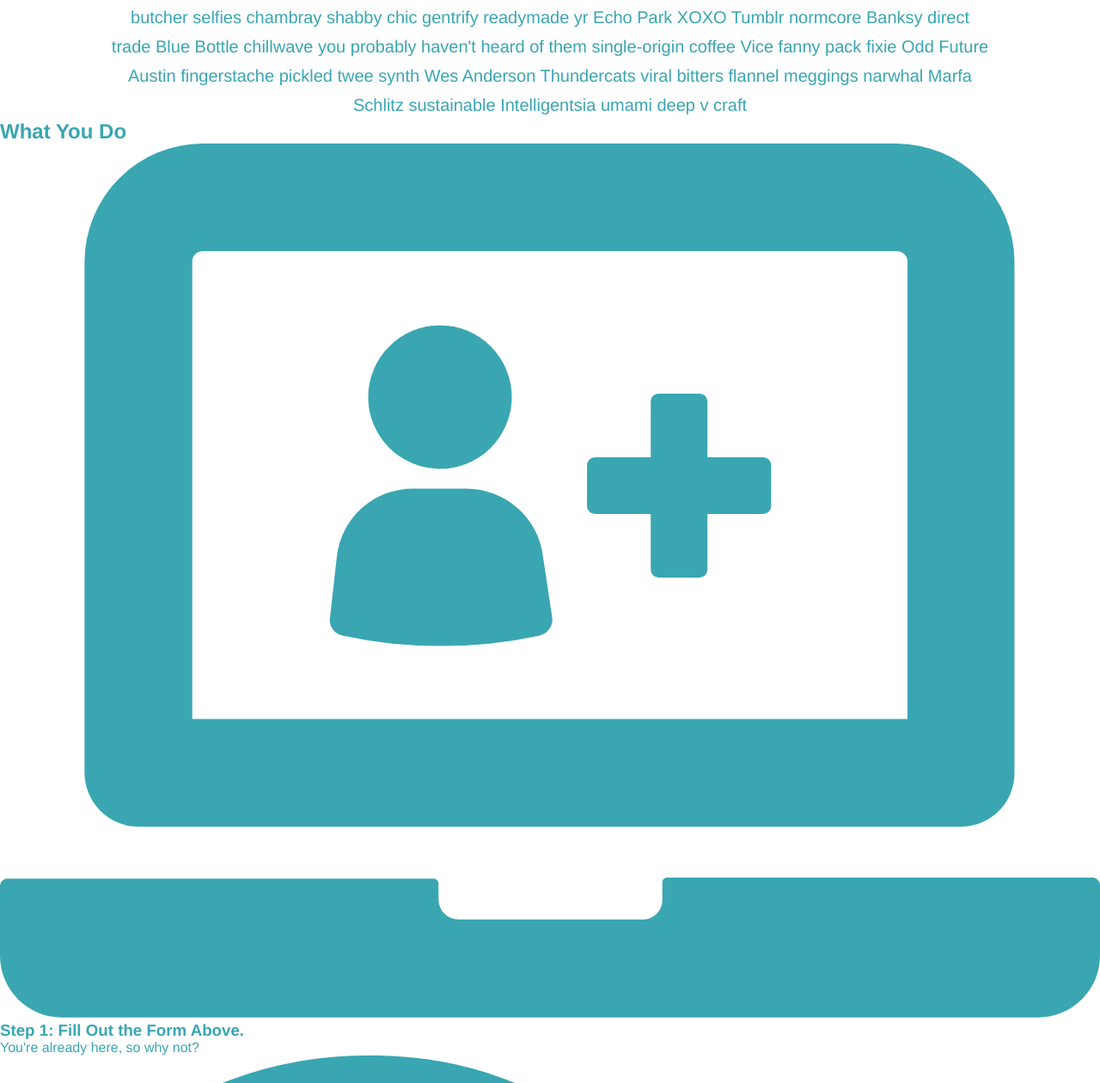
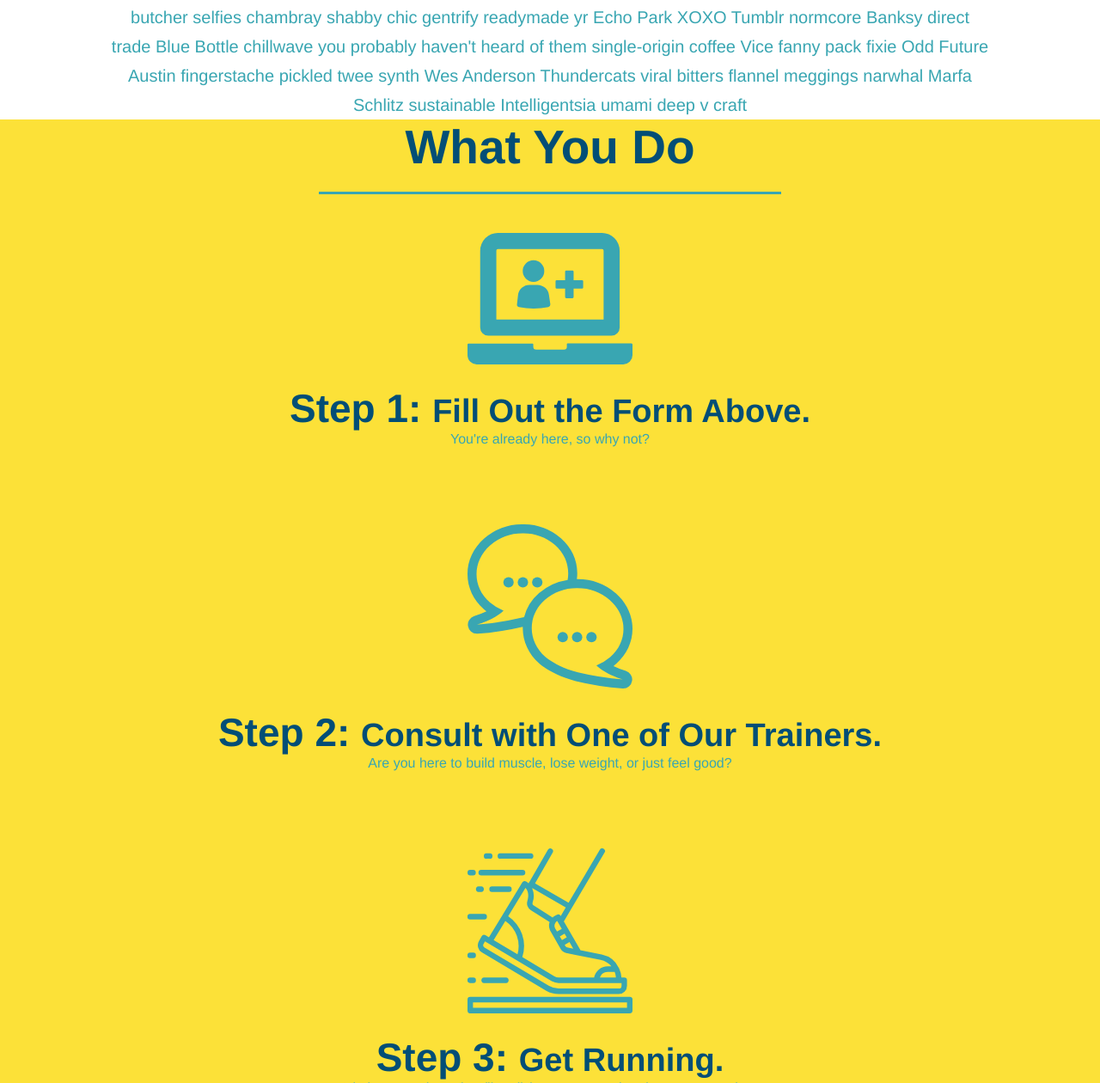
Before and after one commit to ajbf92/run-buddy, a plain HTML site: page index.html in a window 1280 px wide. Shown: the part 801-2061 px from the top of the page at 86% size. Drawn offline with Linux system fonts and the light colour scheme.

Commit message:
complete styling what you do section

```diff
--- a/assets/css/style.css
+++ b/assets/css/style.css
@@ -106,15 +106,7 @@ body {
 .intro {
     text-align: center;
 }
-.intro h2 {
-    display: inline-block;
-    font-size: 55px;
-    color: #024e76;
-    margin-bottom: 35px;
-    padding: 0 100px 20px 100px;
-    border-bottom: 3px solid;
-    border-color: #fce138;
-}
+
 .intro p {
     line-height: 1.7;
     color: #39a6b2;
@@ -122,3 +114,43 @@ body {
     font-size: 20px;
     margin: 0 auto;
 }
+.steps {
+    text-align: center;
+    background: #fce138;
+}
+
+.section-title {
+    font-size: 55px;
+    color: #024e76;
+    margin-bottom: 35px;
+    padding: 0 100px 20px 100px;
+    display: inline-block;
+    border-bottom: 3px solid;
+  }
+
+  .primary-border {
+    border-color: #fce138;
+  }
+
+  .secondary-border {
+    border-color: #39a6b2;
+  }
+.steps div {
+    margin-bottom: 80px;
+}
+.steps img {
+    width: 15%;
+    margin: 10px 0;
+}
+.steps h3 {
+    color: #024e76;
+    font-size: 46px;
+    margin-top: 10px;
+}
+.steps p {
+    color: #39a6b2
+    font-size: 23px;
+}
+.steps span {
+    font-size: 38px;
+}
--- a/index.html
+++ b/index.html
@@ -70,36 +70,36 @@
 
 <!-- "what we do" section -->
   <section id="what-we-do" class="intro">
-    <h2>What We Do</h2>
+    <h2 class="section-title primary-border">What We Do</h2>
     <p>
       butcher selfies chambray shabby chic gentrify readymade yr Echo Park XOXO Tumblr normcore Banksy direct trade Blue Bottle chillwave you probably haven't heard of them single-origin coffee Vice fanny pack fixie Odd Future Austin fingerstache pickled twee synth Wes Anderson Thundercats viral bitters flannel meggings narwhal Marfa Schlitz sustainable Intelligentsia umami deep v craft
     </p>
   </section>
 
 <!-- "what you do" section -->
-  <section id="what-you-do">
-    <h2>What You Do</h2>
+  <section id="what-you-do" class="steps">
+    <h2 class="section-title secondary-border">What You Do</h2>
     <div>
       <img src="assets/images/step-1.svg" alt="" />
-      <h3>Step 1: Fill Out the Form Above.</h3>
+      <h3>Step 1: <span>Fill Out the Form Above.</span></h3>
       <p>You're already here, so why not?</p>
     </div>
 
     <div>
       <img src="assets/images/step-2.svg" alt="" />
-      <h3>Step 2: Consult with One of Our Trainers.</h3>
+      <h3>Step 2: <span>Consult with One of Our Trainers.</span></h3>
       <p>Are you here to build muscle, lose weight, or just feel good?</p>
     </div>
 
     <div>
       <img src="assets/images/step-3.svg" alt="" />
-      <h3>Step 3: Get Running.</h3>
+      <h3>Step 3: <span>Get Running.</span></h3>
       <p>Hit the ground running (literally) once your trainer lays out your plan.</p>
     </div>
 
     <div>
       <img src="assets/images/step-4.svg" alt="" />
-      <h3>Step 4: See Results.</h3>
+      <h3>Step 4: <span>See Results.</span></h3>
       <p>Bi-weekly checkins with your trainer will keep you focused</p>
     </div>
   </section>
```
